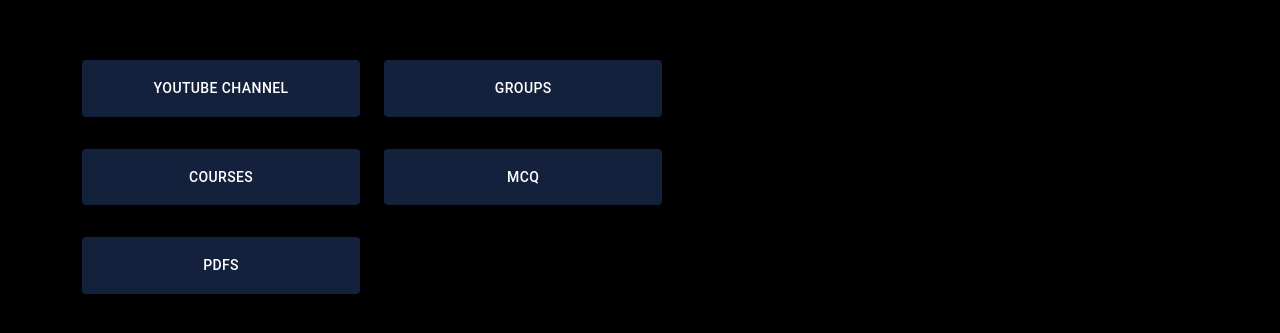
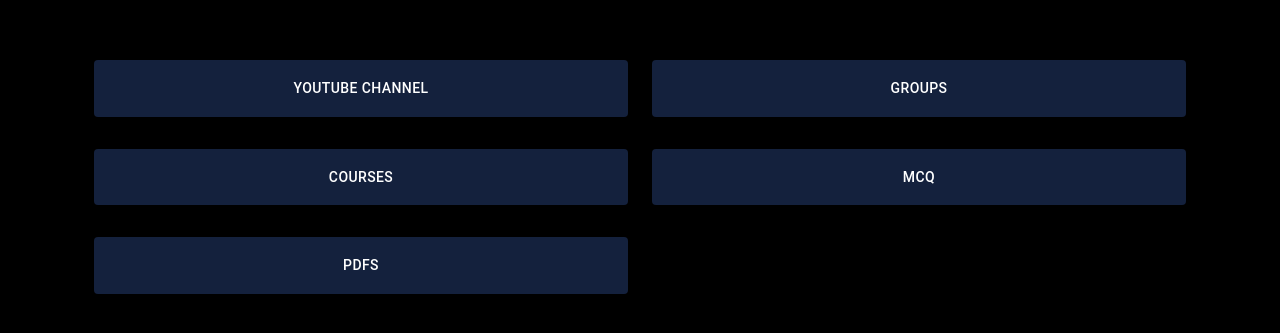
Before and after one commit to MaroMohamedSalah/ByteExchangeLinks, a Next.js app in the folder my-app/: page / in a window 1280 px wide. Shown: the part 223-556 px from the top of the page. Built offline with nearby package versions, Linux system fonts and the light colour scheme.

Commit message:
fix pc view

```diff
--- a/my-app/src/app/page.tsx
+++ b/my-app/src/app/page.tsx
@@ -8,8 +8,8 @@
 	return (
 		<main className="App">
 			<div className="container">
-				<div className="optionsContainer d-flex min-vh-100 align-items-center">
-					<div className="row">
+				<div className="optionsContainer min-vh-100 d-flex align-items-center justify-content-center">
+					<div className="row w-100">
 						{CONTENT_ENTRIES.map((item, index) => {
 							return (
 								<div key={index} className="col-12 col-md-6 py-3">
```
